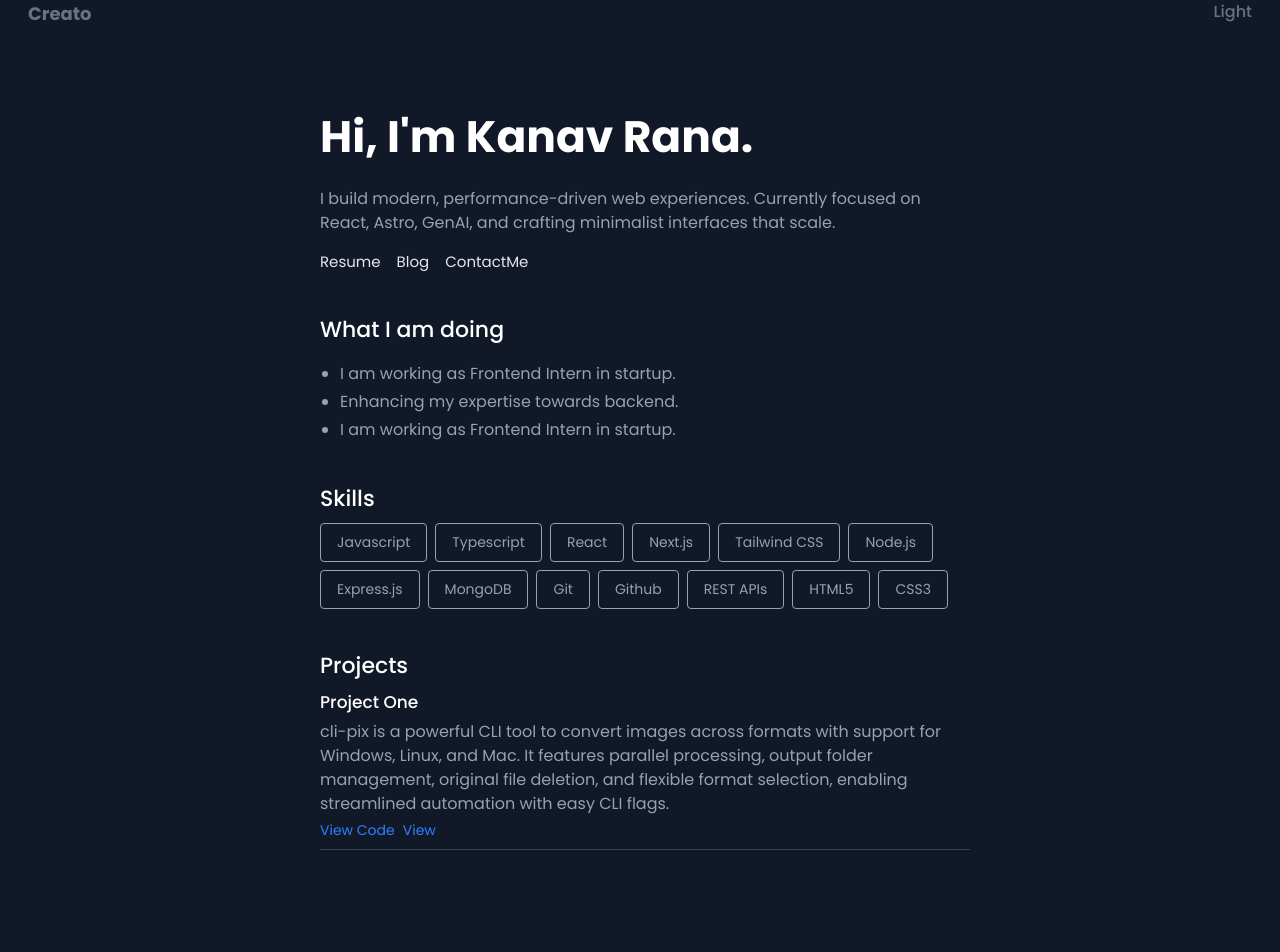
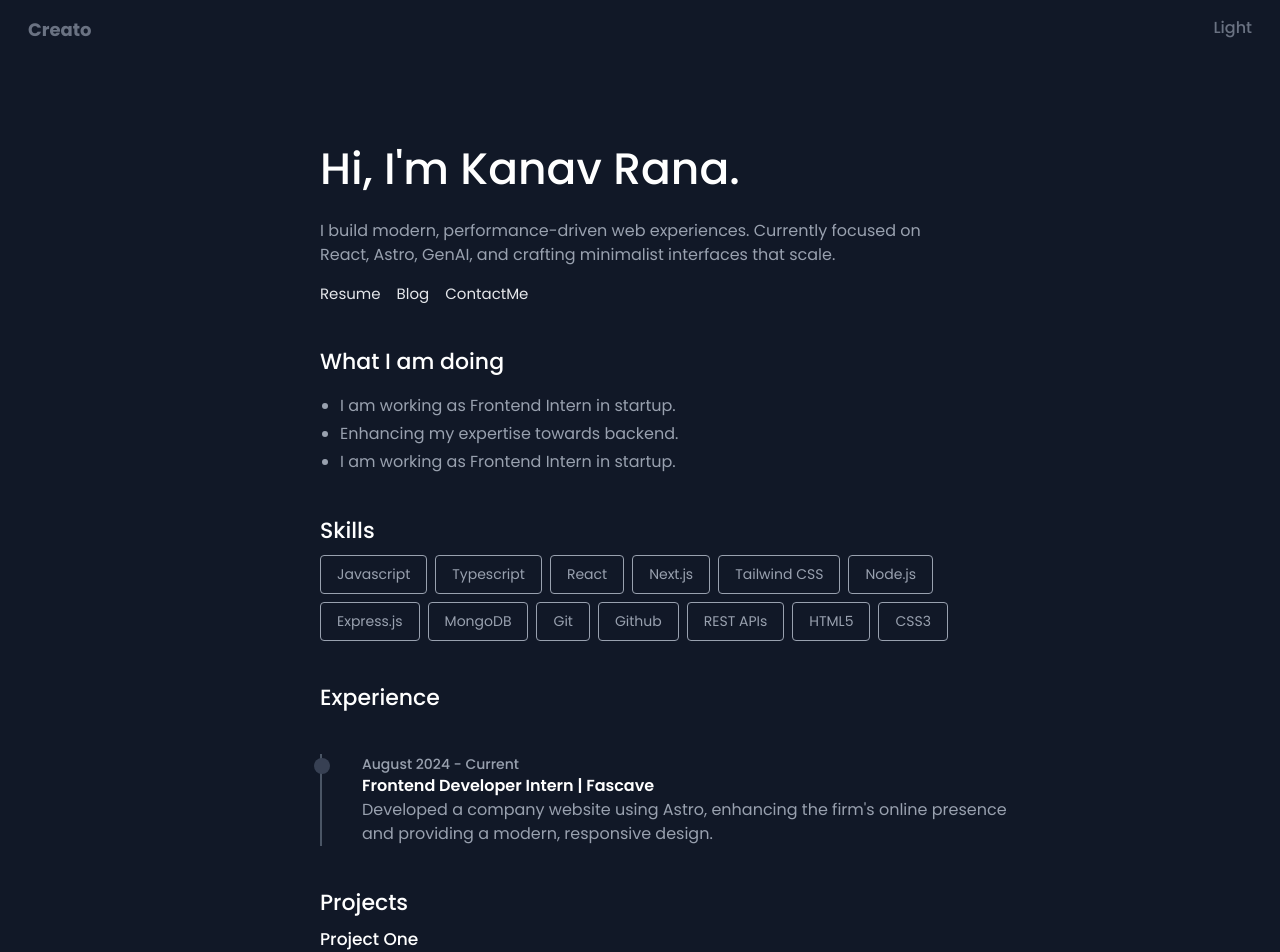
Before and after one commit to kanav789/creato, a React (Vite) app: page / in a window 1280 px wide. Shown: the top 952 px of the page. Before the commit the page ends 858 px from the top, so only its background shows below. Built offline with nearby package versions, Linux system fonts and the light colour scheme.

Commit message:
created the experience component

```diff
--- a/src/App.tsx
+++ b/src/App.tsx
@@ -1,3 +1,4 @@
+import Experience from "./components/Experience/Experience";
 import Header from "./components/Header/header";
 import Intro from "./components/Intro";
 import Projects from "./components/Projects/Projects";
@@ -5,10 +6,11 @@ import Skill from "./components/Skills/Skill";
 
 export default function App() {
     return (
-        <div>
+        <div className="w-full">
             <Header />
             <Intro />
             <Skill />
+            <Experience />
             <Projects />
 
         </div>
--- /dev/null
+++ b/src/components/Experience/Experience.tsx
@@ -0,0 +1,35 @@
+export default function Experience() {
+    const experiences = [
+        {
+            date: "August 2024 - current",
+            title: "Frontend Developer Intern | Fascave",
+            description:
+                "Developed a company website using Astro, enhancing the firm's online presence and providing a modern, responsive design.",
+        },
+
+    ];
+    return (
+        <section className="pl-14 sm:pl-[40vh] mt-10">
+            <div>
+                <h2 className="mt-10 text-[17px] font-medium sm:text-[22px]">Experience</h2>
+                <div className="relative pl-6 border-l-2 border-gray-600 mt-10">
+                    {experiences.map((exp, index) => (
+                        <div key={index} className="mb-10 relative group">
+                            {/* Dot */}
+                            <div className="absolute -left-[31px] sm:w-4 sm:h-4 sm:-left-[32px] top-1 w-3 h-3 bg-[#374053] rounded-full  transition-transform"></div>
+
+                            {/* Content */}
+                            <div className="ml-4">
+                                <p className="text-sm text-gray-400 capitalize font-medium">{exp.date}</p>
+                                <h3 className="text-white font-semibold">{exp.title}</h3>
+                                <p className="text-gray-400  sm:w-[650px] text-[14px] sm:text-[16px] flex flex-wrap">{exp.description}</p>
+                            </div>
+                        </div>
+                    ))}
+                </div>
+            </div>
+
+        </section>
+
+    )
+}
--- a/src/components/Header/header.tsx
+++ b/src/components/Header/header.tsx
@@ -4,7 +4,7 @@ export default function Header() {
     return (
         <header>
 
-            <div className="flex justify-between px-3 sm:px-7">
+            <div className="flex justify-between px-3  sm:px-7 py-4">
                 {/* creato */}
                 <div className="">
                     <h3 className="text-gray-500 font-bold text-lg">Creato</h3>
--- a/src/components/Intro.tsx
+++ b/src/components/Intro.tsx
@@ -34,7 +34,7 @@ export default function Intro() {
     return (
         <section className="mt-10">
             <div className="flex flex-col pl-14 sm:pl-[40vh] sm:mt-20">
-                <h1 className="text-2xl font-bold sm:text-[44px]">Hi, I'm {introdata?.[0]?.name}.</h1>
+                <h1 className="text-2xl font-medium sm:text-[44px]">Hi, I'm {introdata?.[0]?.name}.</h1>
                 <p className="
                 mt-5
                     text-[14px]
```
